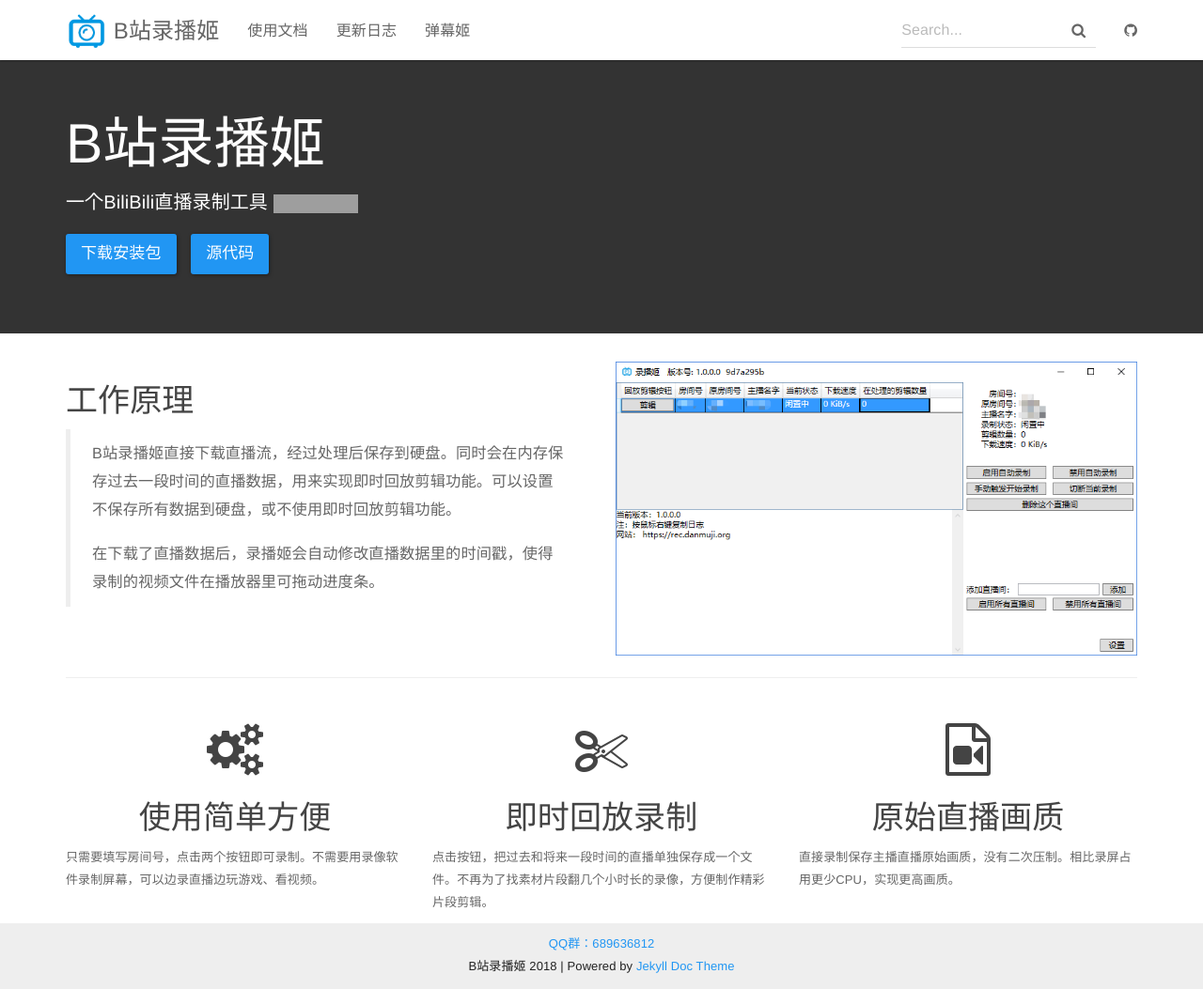
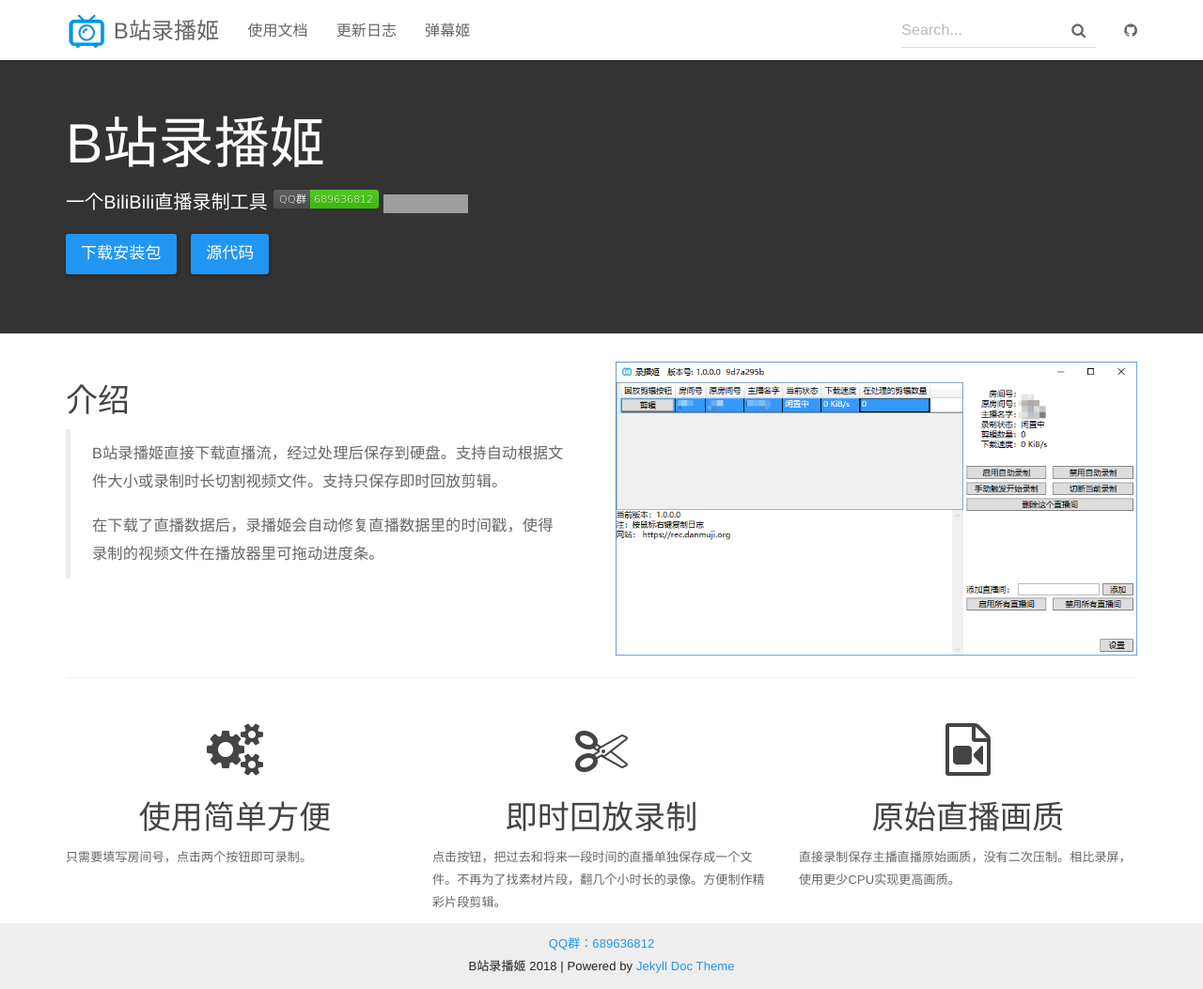
Before and after one commit to BililiveRecorder/website-jekyll-retired, a Jekyll site: the page built from index.html, in a window 1280 px wide and 1053 px high. Shown: the whole window at 94% size. Built offline with Jekyll 4.4.1, drawn with Linux system fonts in a browser that asks for light colours; grey boxes are pictures that could not be loaded.

Commit message:
更新网站，配合录播姬 1.1.0 1.1.1

```diff
--- a/index.html
+++ b/index.html
@@ -8,11 +8,33 @@ title: B站录播姬 - BiliBili直播录制工具
         <h1>B站录播姬</h1>
         <p>
             一个BiliBili直播录制工具
+            <a href="https://jq.qq.com/?_wv=1027&k=5NPC2dt" target="_blank">
+                <svg xmlns="http://www.w3.org/2000/svg" xmlns:xlink="http://www.w3.org/1999/xlink" width="112" height="20">
+                    <linearGradient id="b" x2="0" y2="100%">
+                        <stop offset="0" stop-color="#bbb" stop-opacity=".1" />
+                        <stop offset="1" stop-opacity=".1" />
+                    </linearGradient>
+                    <clipPath id="a">
+                        <rect width="112" height="20" rx="3" fill="#fff" />
+                    </clipPath>
+                    <g clip-path="url(#a)">
+                        <path fill="#555" d="M0 0h39v20H0z" />
+                        <path fill="#4c1" d="M39 0h73v20H39z" />
+                        <path fill="url(#b)" d="M0 0h112v20H0z" />
+                    </g>
+                    <g fill="#fff" text-anchor="middle" font-family="DejaVu Sans,Verdana,Geneva,sans-serif" font-size="110">
+                        <text x="205" y="150" fill="#010101" fill-opacity=".3" transform="scale(.1)" textLength="290">QQ群</text><text
+                            x="205" y="140" transform="scale(.1)" textLength="290">QQ群</text><text x="745" y="150" fill="#010101"
+                            fill-opacity=".3" transform="scale(.1)" textLength="630">689636812</text><text x="745" y="140"
+                            transform="scale(.1)" textLength="630">689636812</text></g>
+                </svg>
+            </a>
             <img data-src="https://img.shields.io/github/tag/Bililive/BililiveRecorder.svg?label=最新版本" class='lazyload'>
         </p>
         <p>
-            <a class="btn btn-primary btn-lg" href="https://soft.danmuji.org/BililiveRecorder/BililiveRecorder.exe" role="button">下载安装包</a>
-            <a class="btn btn-primary btn-lg" href="https://github.com/Bililive/BililiveRecorder" target="_blank" role="button" style="margin:0 0 0 10px">源代码</a>
+            <a class="btn btn-primary btn-lg" href="https://soft.danmuji.org/BililiveRecorder/Setup.exe" role="button">下载安装包</a>
+            <a class="btn btn-primary btn-lg" href="https://github.com/Bililive/BililiveRecorder" target="_blank" role="button"
+                style="margin:0 0 0 10px">源代码</a>
         </p>
     </div>
 </div>
@@ -21,13 +43,13 @@ title: B站录播姬 - BiliBili直播录制工具
 
     <div class="row">
         <div class="col-md-6">
-            <h3 class="header-light regular-pad">工作原理</h3>
+            <h3 class="header-light regular-pad">介绍</h3>
             <blockquote>
                 <p>
-                    B站录播姬直接下载直播流，经过处理后保存到硬盘。同时会在内存保存过去一段时间的直播数据，用来实现即时回放剪辑功能。可以设置不保存所有数据到硬盘，或不使用即时回放剪辑功能。
+                    B站录播姬直接下载直播流，经过处理后保存到硬盘。支持自动根据文件大小或录制时长切割视频文件。支持只保存即时回放剪辑。
                 </p>
                 <p>
-                    在下载了直播数据后，录播姬会自动修改直播数据里的时间戳，使得录制的视频文件在播放器里可拖动进度条。
+                    在下载了直播数据后，录播姬会自动修复直播数据里的时间戳，使得录制的视频文件在播放器里可拖动进度条。
                 </p>
             </blockquote>
         </div>
@@ -45,7 +67,7 @@ title: B站录播姬 - BiliBili直播录制工具
             </h1>
             <h3 class="text-center">使用简单方便</h3>
             <p>
-                只需要填写房间号，点击两个按钮即可录制。不需要用录像软件录制屏幕，可以边录直播边玩游戏、看视频。
+                只需要填写房间号，点击两个按钮即可录制。
             </p>
         </div>
         <div class="col-sm-4">
@@ -54,7 +76,7 @@ title: B站录播姬 - BiliBili直播录制工具
             </h1>
             <h3 class="text-center">即时回放录制</h3>
             <p>
-                点击按钮，把过去和将来一段时间的直播单独保存成一个文件。不再为了找素材片段翻几个小时长的录像，方便制作精彩片段剪辑。
+                点击按钮，把过去和将来一段时间的直播单独保存成一个文件。不再为了找素材片段，翻几个小时长的录像。方便制作精彩片段剪辑。
             </p>
         </div>
         <div class="col-sm-4">
@@ -63,7 +85,7 @@ title: B站录播姬 - BiliBili直播录制工具
             </h1>
             <h3 class="text-center">原始直播画质</h3>
             <p>
-                直接录制保存主播直播原始画质，没有二次压制。相比录屏占用更少CPU，实现更高画质。
+                直接录制保存主播直播原始画质，没有二次压制。相比录屏，使用更少CPU实现更高画质。
             </p>
         </div>
     </div>
```
Also changed, not shown: _docs/clip.md (+1 -1 lines), _docs/flvprocess.md (+6 -0 lines), _docs/index.md (+0 -30 lines), _docs/server.md (+1 -1 lines), _docs/storage.md (+1 -1 lines), _posts/2018-11-10-v1-1-0.md (added, +37 -0 lines).
